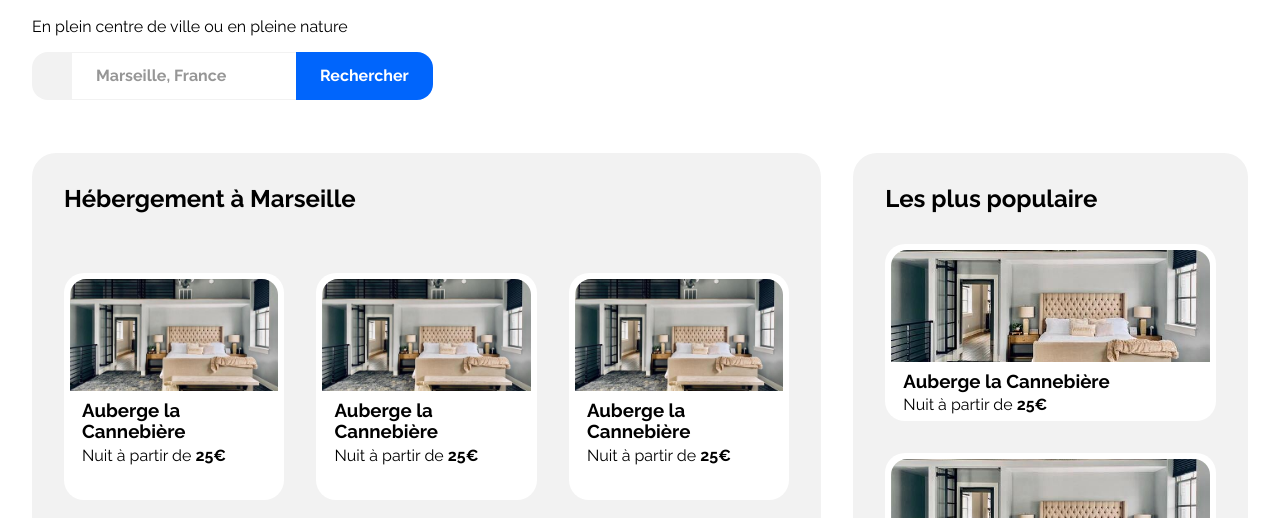
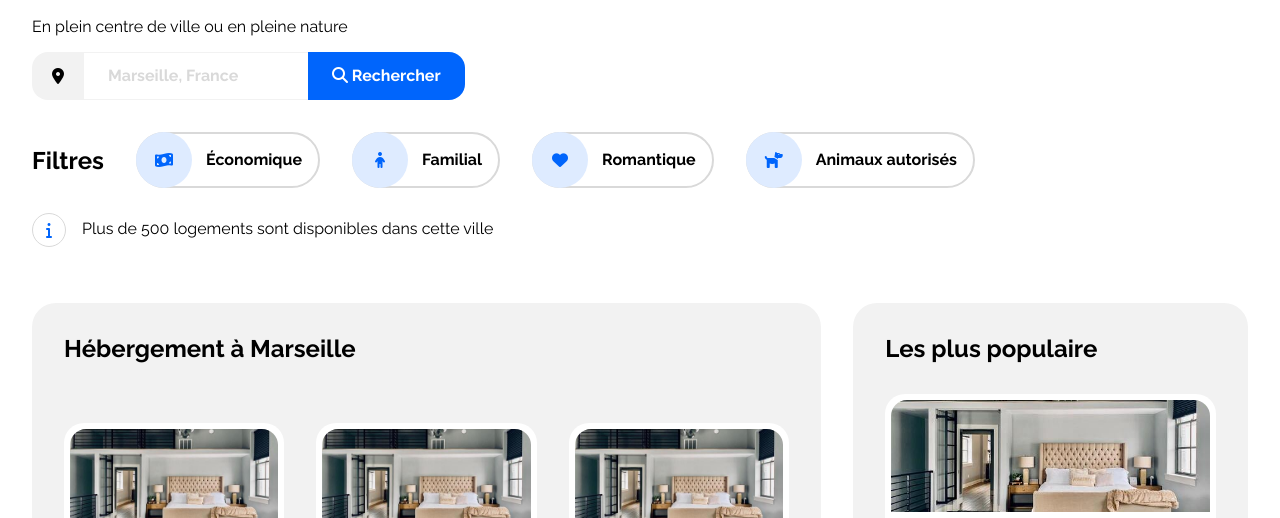
Before and after one commit to goulvenclech/GoulvenClech_2_14122020, a plain HTML site: page index.html in a window 1280 px wide. Shown: the part 230-748 px from the top of the page. Drawn offline with Linux system fonts and the light colour scheme.

Commit message:
Update hero

```diff
--- a/index.html
+++ b/index.html
@@ -6,6 +6,7 @@
   <title>Reservia - Trouvez votre hébergement de rêve</title>
   <link rel="stylesheet" href="style/normalize.css">
   <link rel="stylesheet" href="style/style.css">
+  <script src="https://kit.fontawesome.com/3977585fab.js" crossorigin="anonymous"></script>
 </head>
 <body>
 
@@ -29,14 +30,42 @@
       <p>
         En plein centre de ville ou en pleine nature
       </p>
+      <!-- Search -->
       <form>
         <span id="searchicon">
+          <i class="fas fa-map-marker-alt"></i>
         </span>
         <input type="search" placeholder="Marseille, France" size="1">
         <button>
-          Rechercher
+          <i class="searchbuttonicon fas fa-search"></i>
+          <span>Rechercher<span>
         </button>
       </form>
+      <!-- Filters -->
+      <div class="filters">
+        <h2>Filtres</h2>
+        <div class="filterscontainer">
+          <i class="fas fa-money-bill-wave"></i>
+          <span>Économique</span>
+        </div>
+        <div class="filterscontainer">
+          <i class="fas fa-child"></i>
+          <span>Familial</span>
+        </div>
+        <div class="filterscontainer">
+          <i class="fas fa-heart"></i>
+          <span>Romantique</span>
+        </div>
+        <div class="filterscontainer">
+          <i class="fas fa-dog"></i>
+          <span>Animaux autorisés</span>
+        </div>
+      </div>
+      <!-- Results -->
+      <div id="results">
+        <i class="fas fa-info searchResultWrapiconIcon"></i>
+        <p>Plus de 500 logements sont disponibles dans cette ville</p>
+      </div>
     </section>
 
     <!-- Hosting & Popular container -->
--- a/style/style.css
+++ b/style/style.css
@@ -9,6 +9,7 @@ body {
   --blue: #0065FC;
   --l-blue: #DEEBFF;
   --gray: #F2F2F2;
+  --d-gray: #d9d9d9;
 }
 main {
   max-width: 1440px;
@@ -89,7 +90,7 @@ input {
   font-weight: bold;
 }
 input::placeholder {
-  color: #00000069;
+  color: var(--d-gray);
 }
 button{
   background-color: var(--blue);
@@ -99,6 +100,85 @@ button{
   border-radius: 0 1rem 1rem 0;
   padding: 0 1.5rem;
   cursor: pointer;
+}
+.searchbuttonicon {
+  display: none;
+}
+.filters {
+  display: flex;
+  margin-top: 2rem;
+  flex-wrap: wrap;
+}
+.filters h2 {
+  margin: 0 2rem 1rem 0;
+  display: flex;
+  align-items: center;
+}
+.filterscontainer {
+  display: flex;
+  align-items: center;
+  margin-right: 2rem;
+  border: 2px solid var(--d-gray);
+  border-radius: 2rem;
+  margin-bottom: 1rem;
+  cursor: pointer;
+  transition-duration: 0.1s;
+  font-weight: bold;
+}
+.filterscontainer:last-child {
+  margin-right: 0;
+}
+.filterscontainer i {
+  background-color: var(--l-blue);
+  border-radius: 100%;
+  height: 3rem;
+  width: 3rem;
+  min-height: 3.5rem;
+  min-width: 3.5rem;
+  display: flex;
+  align-items: center;
+  justify-content: center;
+  margin: -2px;
+  color: var(--blue);
+}
+.filterscontainer span {
+  margin: 0 1rem;
+}
+#results {
+  display: flex;
+  align-items: center;
+  margin: 1rem 0 2rem 0;
+}
+#results i {
+  height: 2rem;
+  width: 2rem;
+  min-height: 2rem;
+  min-width: 2rem;
+  border: solid 1px var(--d-gray);
+  border-radius: 100%;
+  display: flex;
+  align-items: center;
+  justify-content: center;
+  margin-right: 1rem;
+  color: var(--blue);
+}
+#results {
+  margin: 0;
+}
+@media (max-width: 640px){
+  form {
+    display: flex;
+    width: 100%;
+  }
+  input {
+    flex: 1;
+  }
+  button span {
+    display: none;
+  }
+  .searchbuttonicon {
+    display: block;
+  }
 }
 
 /* Hosting & popular */
```
Also changed, not shown: 1 other file.
